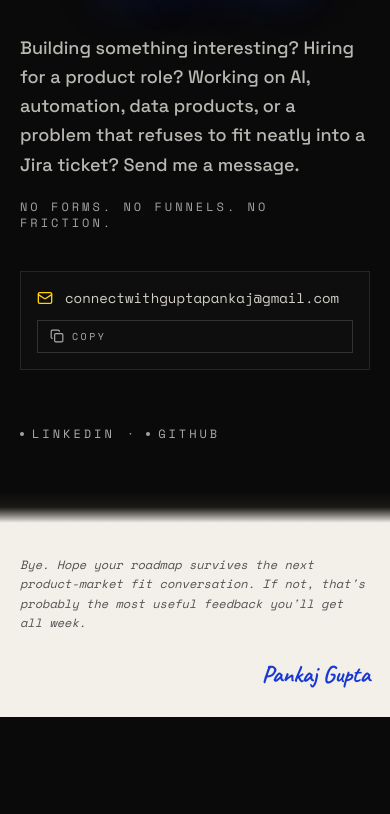
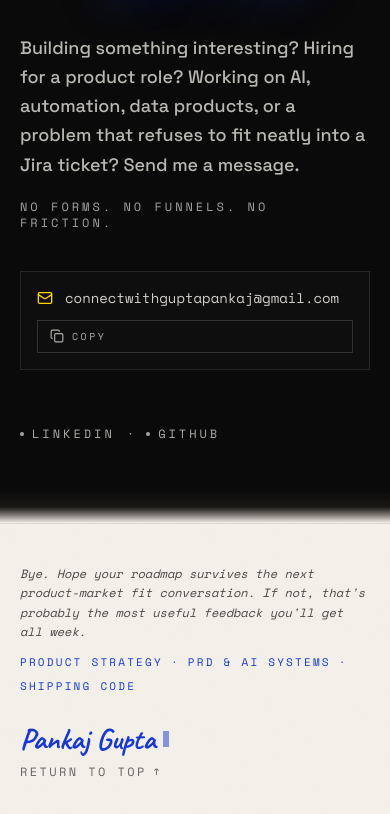
Before and after one commit to onalunchbreak/pankaj-gupta-portfolio, a Next.js app: page / in a window 390 px wide. Shown: the part 10837-11651 px from the top of the page. Before the commit the page ends 11554 px from the top, so only its background shows below. Built offline with nearby package versions, Linux system fonts and the light colour scheme.

Commit message:
fix(footer): restore visible signoff, blue signature Pankaj Gupta, product/PRD tagline, and Return to Top link

```diff
--- a/src/components/sections/contact.tsx
+++ b/src/components/sections/contact.tsx
@@ -274,40 +274,48 @@ export default function Contact() {
         className="h-8 w-full bg-gradient-to-b from-[#0A0A0A] via-[#1a1814] to-[#F4F1EA]"
       />
 
-      <footer className="env-paper paper-texture relative w-full">
-        <div className="mx-auto w-full max-w-[1200px] px-5 py-8 sm:px-8 sm:py-10 lg:px-12">
-          <div className="flex flex-col md:flex-row md:items-start md:justify-between gap-8">
-            {/* Left Column: Signoff */}
-            <motion.div
-              className="max-w-xl md:max-w-md lg:max-w-lg"
-              initial={reduced ? false : { opacity: 0, y: 14 }}
-              whileInView={{ opacity: 1, y: 0 }}
-              viewport={{ once: true, margin: "-10% 0px" }}
-              transition={{ duration: 0.7, ease: EASE }}
-            >
-              <p className="font-mono text-xs italic leading-relaxed text-[#2a2a2a]/80">
+      <footer className="env-paper paper-texture relative w-full border-t border-black/10 py-10 sm:py-14">
+        <div className="mx-auto w-full max-w-[1200px] px-5 sm:px-8 lg:px-12">
+          <div className="flex flex-col md:flex-row md:items-end md:justify-between gap-8">
+            {/* Left Column: Signoff + Status / Tagline */}
+            <div className="max-w-xl space-y-3">
+              <p className="font-mono text-xs italic leading-relaxed text-[#2a2a2a]/85 sm:text-sm">
                 {CONTACT.signoff}
               </p>
-            </motion.div>
+              <div className="flex flex-wrap items-center gap-2 font-mono text-[11px] uppercase tracking-[0.2em] text-[#1738D5]">
+                <span>PRODUCT STRATEGY</span>
+                <span>·</span>
+                <span>PRD & AI SYSTEMS</span>
+                <span>·</span>
+                <span>SHIPPING CODE</span>
+              </div>
+            </div>
 
-            {/* Right Column: Signature */}
-            <div className="flex flex-col items-end">
-              {/* Signature — handwritten, blue, right-aligned */}
-              <motion.div
-                className="flex flex-col items-end"
-                initial={reduced ? false : { opacity: 0, y: 14 }}
-                whileInView={{ opacity: 1, y: 0 }}
-                viewport={{ once: true, margin: "-10% 0px" }}
-                transition={{ duration: 0.7, delay: 0.15, ease: EASE }}
-              >
-                <p className="hand-display text-2xl text-[#1738D5] sm:text-4xl lg:text-5xl whitespace-nowrap">
+            {/* Right Column: Signature + Return to Top */}
+            <div className="flex flex-col items-start md:items-end gap-3">
+              <div className="flex items-center gap-2">
+                <p className="hand-display text-3xl text-[#1738D5] sm:text-5xl whitespace-nowrap">
                   {CONTACT.signature}
                 </p>
-              </motion.div>
+                <span
+                  aria-hidden
+                  className="blink inline-block h-4 w-[6px] bg-[#1738D5]"
+                />
+              </div>
+
+              <button
+                type="button"
+                onClick={() => window.scrollTo({ top: 0, behavior: "smooth" })}
+                className="group flex items-center gap-1.5 font-mono text-xs uppercase tracking-[0.2em] text-[#2a2a2a]/70 hover:text-[#1738D5] transition-colors cursor-pointer"
+              >
+                <span>Return to Top</span>
+                <span className="transition-transform group-hover:-translate-y-0.5">↑</span>
+              </button>
             </div>
           </div>
         </div>
       </footer>
+
     </section>
   );
 }
```
